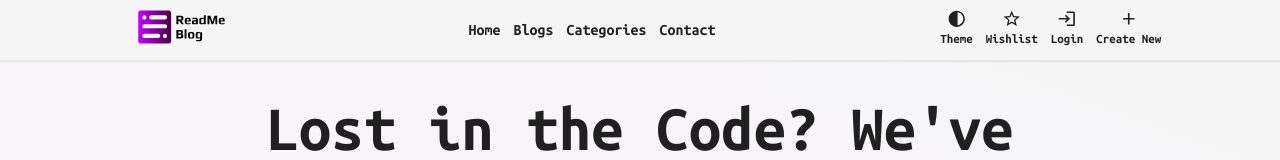
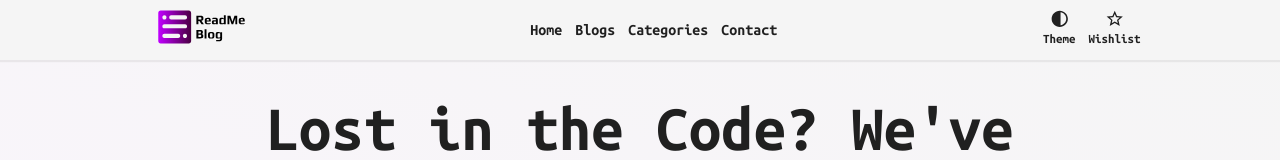
Before and after one commit to climaxmba/readme-blog, a Next.js app: page / in a window 1280 px wide. Shown: the top 160 px of the page. Built offline with nearby package versions, Linux system fonts and the light colour scheme.

Commit message:
Remove absent links in nav

```diff
--- a/src/components/navBar/NavBar.tsx
+++ b/src/components/navBar/NavBar.tsx
@@ -1,21 +1,20 @@
 "use client";
 import Image from "next/image";
 import Link from "next/link";
-import { type Dispatch, type SetStateAction, useState } from "react";
+import { type Dispatch, type SetStateAction } from "react";
 import {
-  AddOutlined,
   Close,
   Contrast,
   HomeOutlined,
-  LoginOutlined,
   MenuOutlined,
   PageviewOutlined,
-  PersonOutline,
   StarOutline,
 } from "@mui/icons-material";
+
 import IconButton from "@mui/material/IconButton";
 import { routes } from "@/lib/constants";
 import { useNavContext } from "@/components/navBar/NavbarContext";
+
 import styles from "./navBar.module.scss";
 
 /** Requires Provider */
@@ -57,7 +56,7 @@ export default function NavBar() {
             <StarOutline /> Wishlist
           </Link>
         </li>
-        <li>
+        {/* <li>
           <span role="button" title="Login">
             <LoginOutlined /> Login
           </span>
@@ -66,7 +65,7 @@ export default function NavBar() {
           <Link href={routes.writeBlog}>
             <AddOutlined /> Create New
           </Link>
-        </li>
+        </li> */}
       </ul>
 
       <IconButton
@@ -117,7 +116,7 @@ function MobileMenu({
         </li>
       </ul>
 
-      <ul className={styles.iconLinks}>
+      {/* <ul className={styles.iconLinks}>
         <li>
           <Link onClick={closeMenu} href={routes.writeBlog}>
             <AddOutlined /> Create New
@@ -128,7 +127,7 @@ function MobileMenu({
             <PersonOutline /> Me
           </Link>
         </li>
-      </ul>
+      </ul> */}
     </div>
   );
 }
```
